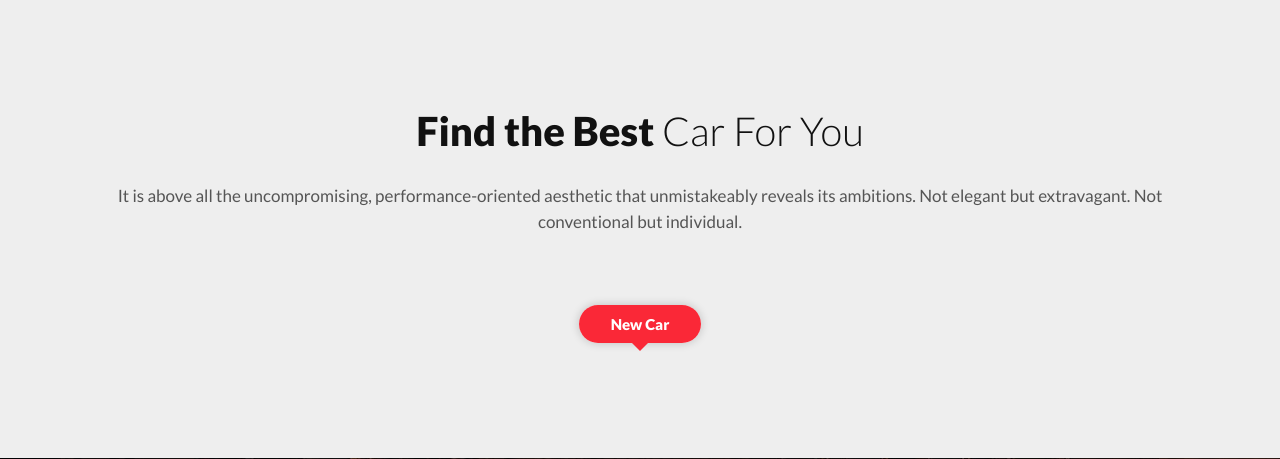
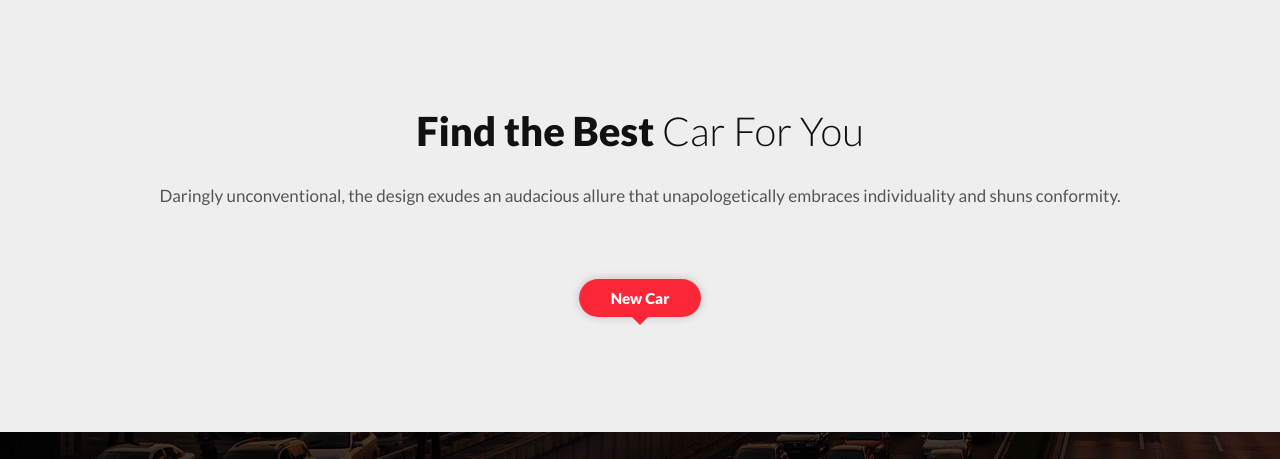
Before and after one commit to 7azmi/Online-Car-Rental, a PHP site: page / in a window 1280 px wide. Shown: the part 653-1112 px from the top of the page. Run offline with PHP 8.4, Linux system fonts and the light colour scheme; the visitor is signed in with stand-in values (Sample User, id 1); data that the repository does not hold is empty.

Commit message:
Change in line & Car Posted

```diff
--- a/index.php
+++ b/index.php
@@ -68,7 +68,7 @@ error_reporting(0);
   <div class="container">
     <div class="section-header text-center">
       <h2>Find the Best <span>Car For You</span></h2>
-      <p>It is above all the uncompromising, performance-oriented aesthetic that unmistakeably reveals its ambitions. Not elegant but extravagant. Not conventional but individual.</p>
+      <p>Daringly unconventional, the design exudes an audacious allure that unapologetically embraces individuality and shuns conformity.</p>
     </div>
     <div class="row">
 
```
Also changed, not shown: admin/img/vehicleimages/0efb45e7-6478-4b17-9eb4-30c8b031b8ee.jpg (added), admin/img/vehicleimages/1464935859.png (added), admin/img/vehicleimages/75yl6u.jpg (added), admin/img/vehicleimages/intro-1613754427.jpg (added).
